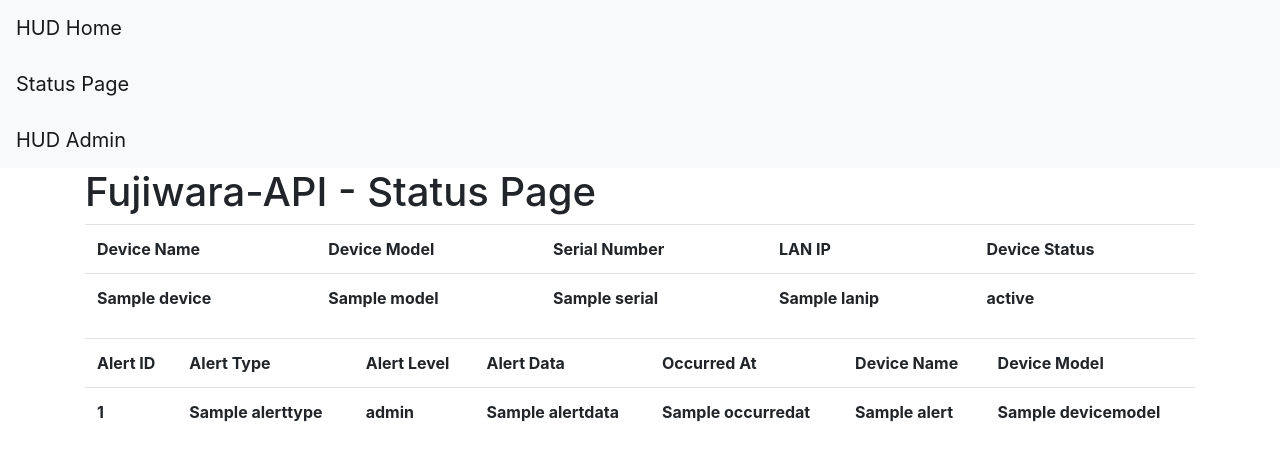
After one commit to vladivanovic/fujiwara-api, a Flask app: page /livestatus in a window 1280 px wide. The commit adds this page. Shown: the top 461 px of the page. Run offline with Flask 2, Linux system fonts and the light colour scheme; a database or web service that is not in the repository returns one stand-in record (values such as "Sample title"); lists and menus that the app fills with data are empty; some libraries are stand-ins or nearby versions.

Commit message:
created livestatus page and got it pulling and displaying all the data we want

```diff
--- a/app/app.py
+++ b/app/app.py
@@ -183,5 +183,27 @@ def admin():
     return render_template('admin.html', webhook_status=webhook_status, engineio_status=engineio_status)
 
 
+@app.route('/livestatus', methods=['GET'])
+def livestatus():
+    conn = appsc.get_db_connection()
+    cur = conn.cursor(cursor_factory=RealDictCursor)
+    cur.execute(
+        "SELECT devicename, model, serial, lanip, status FROM devices WHERE status IS NOT NULL")
+    merakidevices = cur.fetchall()
+    merakidevicelist = []
+    for row in merakidevices:
+        merakidevicelist.append(dict(row))
+    cur.execute(
+        "SELECT alertid, alerttype, alerttypeid, alertlevel, occurredat, alertdata, devicename, devicemodel FROM alerts")
+    merakialerts = cur.fetchall()
+    merakialertslist = []
+    for row in merakialerts:
+        merakialertslist.append(dict(row))
+    cur.close()
+    print(merakidevicelist)
+    print(merakialertslist)
+    return render_template('livestatus.html', devicelist=merakidevicelist, alertlist=merakialertslist)
+
+
 if __name__ == '__main__':
     app.run(host='0.0.0.0', port=5000, debug=True)
--- a/app/templates/base.html
+++ b/app/templates/base.html
@@ -5,6 +5,7 @@
 <head>
     <meta charset="utf-8">
     <meta name="viewport" content="width=device-width, initial-scale=1, shrink-to-fit=no">
+    <meta http-equiv="refresh" content="60">
     <link rel="stylesheet" href="https://stackpath.bootstrapcdn.com/bootstrap/4.3.1/css/bootstrap.min.css" integrity="sha384-ggOyR0iXCbMQv3Xipma34MD+dH/1fQ784/j6cY/iJTQUOhcWr7x9JvoRxT2MZw1T" crossorigin="anonymous">
     <!--
     <link rel="stylesheet" href="{{ url_for('static', filename='css/styles.css') }}">
@@ -14,7 +15,19 @@
 
 <body>
     <nav class="navbar navbar-expand-md navbar-light bg-light">
-        <a class="navbar-brand" href="{{ url_for('index')}}">HUD Main Page</a>
+        <a class="navbar-brand" href="{{ url_for('index')}}">HUD Home</a>
+        <button class="navbar-toggler" type="button" data-toggle="collapse" data-target="#navbarNav" aria-controls="navbarNav" aria-expanded="false" aria-label="Toggle navigation">
+            <span class="navbar-toggler-icon"></span>
+        </button>
+    </nav>
+    <nav class="navbar navbar-expand-md navbar-light bg-light">
+        <a class="navbar-brand" href="{{ url_for('livestatus')}}">Status Page</a>
+        <button class="navbar-toggler" type="button" data-toggle="collapse" data-target="#navbarNav" aria-controls="navbarNav" aria-expanded="false" aria-label="Toggle navigation">
+            <span class="navbar-toggler-icon"></span>
+        </button>
+    </nav>
+    <nav class="navbar navbar-expand-md navbar-light bg-light">
+        <a class="navbar-brand" href="{{ url_for('admin')}}">HUD Admin</a>
         <button class="navbar-toggler" type="button" data-toggle="collapse" data-target="#navbarNav" aria-controls="navbarNav" aria-expanded="false" aria-label="Toggle navigation">
             <span class="navbar-toggler-icon"></span>
         </button>
--- /dev/null
+++ b/app/templates/livestatus.html
@@ -0,0 +1,52 @@
+{% extends 'base.html' %}
+
+{% block title %} Fujiwara-API - Admin Page {% endblock %}
+
+{% block content %}
+
+	<h1>Fujiwara-API - Status Page</h1>
+
+	<div id='ListResults'>
+	<table class="table">
+	<tr>
+		<th scope="col">Device Name</th>
+		<th scope="col">Device Model</th>
+		<th scope="col">Serial Number</th>
+		<th scope="col">LAN IP</th>
+		<th scope="col">Device Status</th>
+	</tr>
+	{% for device in devicelist %}
+	<tr>
+		<th scope="row">{{ device.devicename }}</th>
+		<th scope="row">{{ device.model }}</th>
+		<th scope="row">{{ device.serial }}</th>
+		<th scope="row">{{ device.lanip }}</th>
+		<th scope="row">{{ device.status }}</th>
+	</tr>
+	{% endfor %}
+	</table>
+	<table class="table">
+	<tr>
+		<th scope="col">Alert ID</th>
+		<th scope="col">Alert Type</th>
+		<th scope="col">Alert Level</th>
+		<th scope="col">Alert Data</th>
+		<th scope="col">Occurred At</th>
+		<th scope="col">Device Name</th>
+		<th scope="col">Device Model</th>
+	</tr>
+	{% for alert in alertlist %}
+	<tr>
+		<th scope="row">{{ alert.alertid}}</th>
+		<th scope="row">{{ alert.alerttype }}</th>
+		<th scope="row">{{ alert.alertlevel }}</th>
+		<th scope="row">{{ alert.alertdata }}</th>
+		<th scope="row">{{ alert.occurredat }}</th>
+		<th scope="row">{{ alert.devicename }}</th>
+		<th scope="row">{{ alert.devicemodel }}</th>
+	</tr>
+	{% endfor %}
+	</table>
+	</div>
+
+{% endblock %}
```
